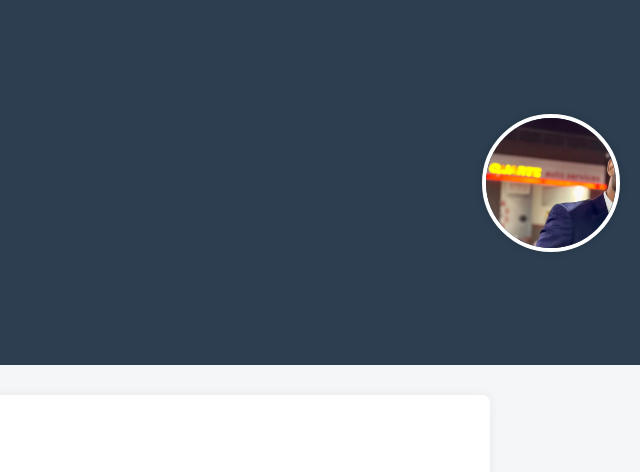
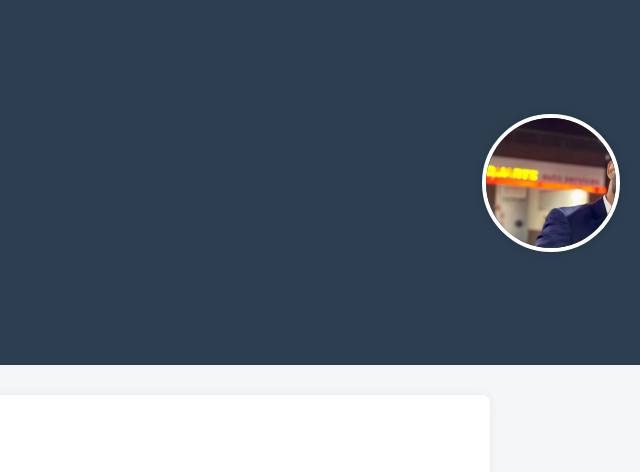
Before and after one commit to aliyan717/aliyan717, a plain HTML site: page index.html in a window 1280 px wide. Shown: the top 472 px of the page, 640-1280 px from the left. Drawn offline with Linux system fonts and the light colour scheme.

Commit message:
Update style.css

```diff
--- a/style.css
+++ b/style.css
@@ -143,7 +143,8 @@ body {
   }
 
 .profile-pic img {
-    width: 250px;      /* adjust as you like */
-    height: auto;
-    object-fit: contain;   /* NO CROP */
+    width: 250px;
+    height: 350px;      /* set fixed height */
+    object-fit: cover;
+    object-position: top center;  /* ✨ show full face */
 }
```
